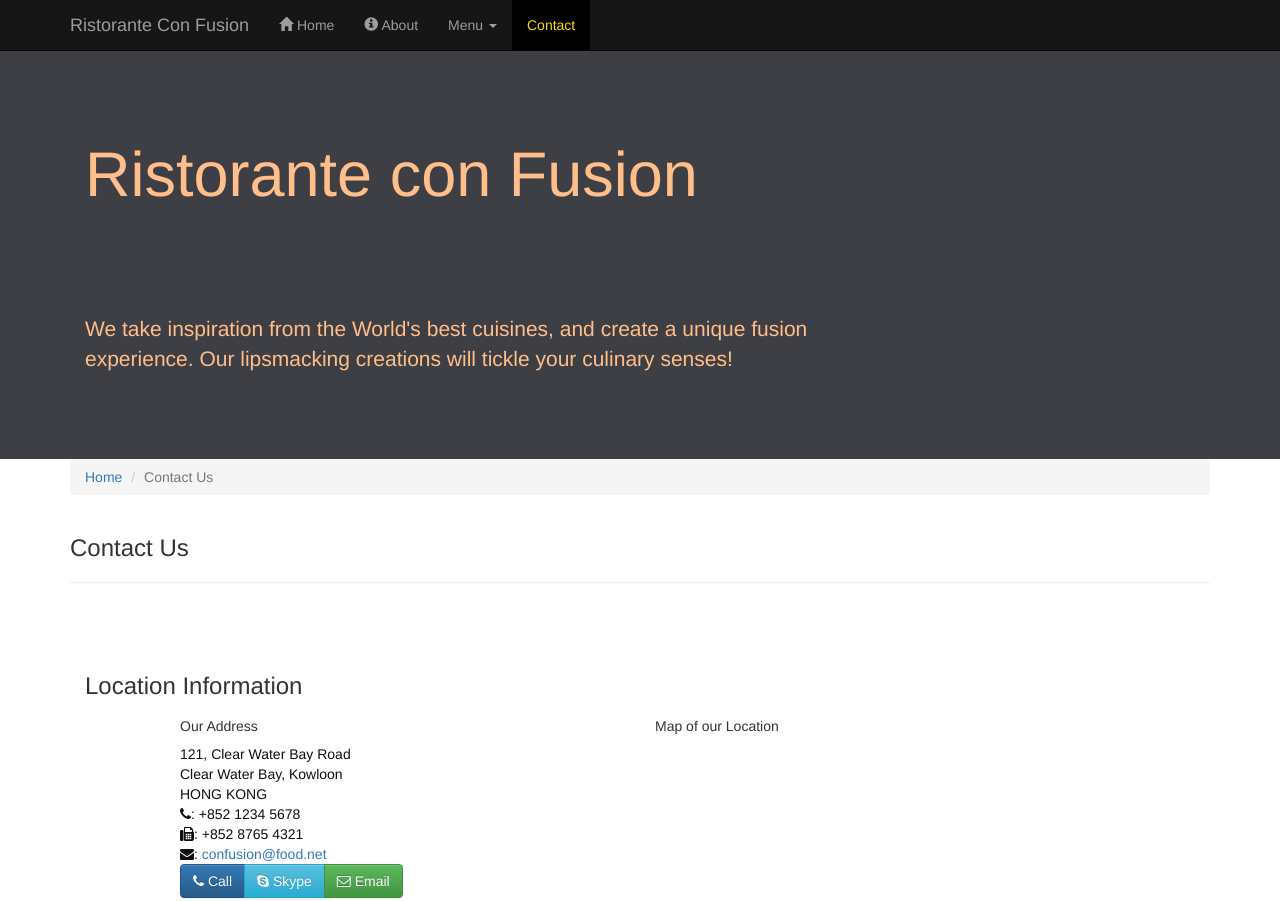
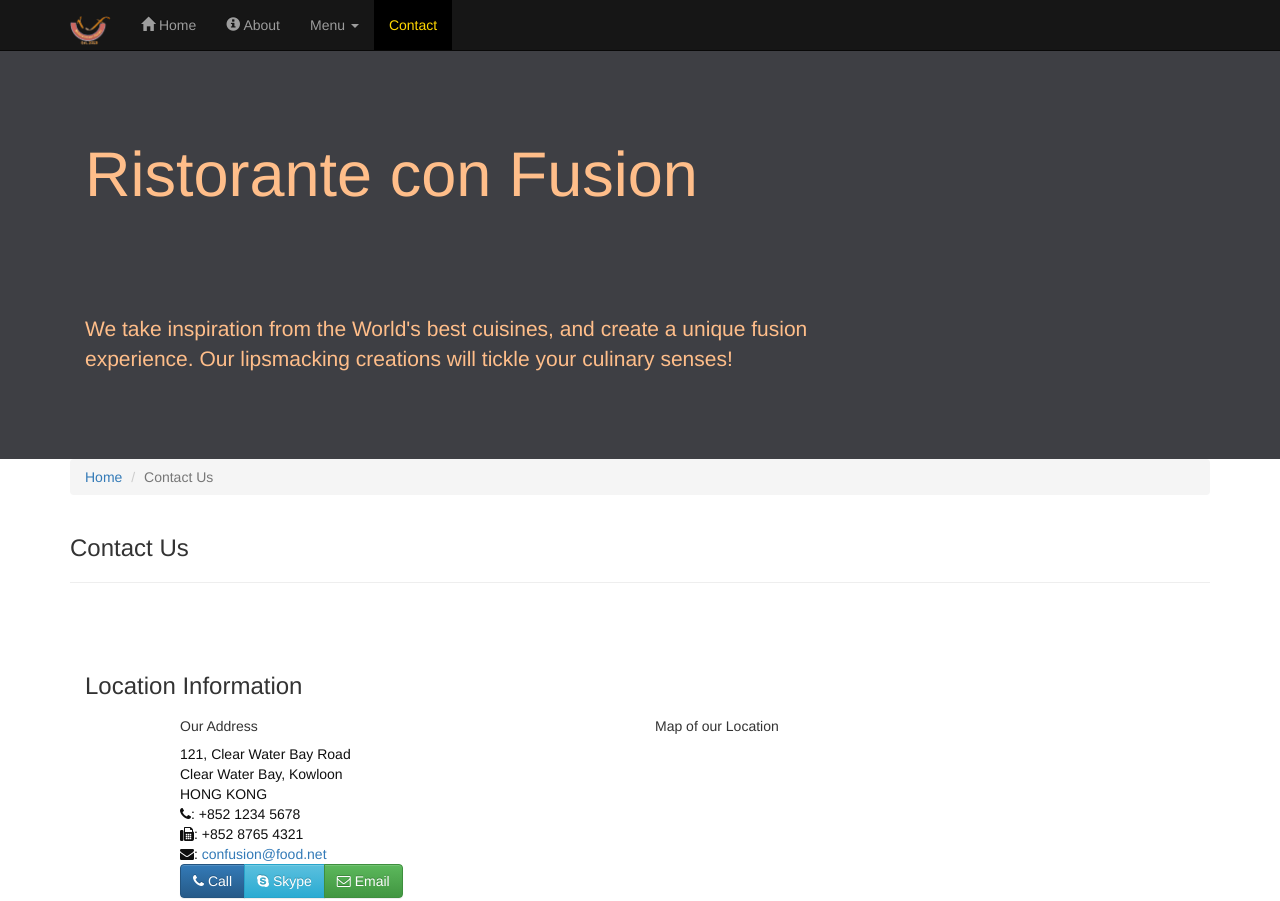
Before and after one commit to MKhayralla/Restaurant-Confusion, a website: page contactus.html in a window 1280 px wide. Shown: the top 901 px of the page. Drawn offline with Linux system fonts and the light colour scheme.

Commit message:
last-version2

```diff
--- a/contactus.html
+++ b/contactus.html
@@ -33,7 +33,7 @@
                     <span class="icon-bar"></span>
                     <span class="icon-bar"></span>
                 </button>
-                <a class="navbar-brand" href="index.html">Ristorante Con Fusion</a>
+                <a class="navbar-brand" href="index.html"><img src="img/logo.png" height=30 width=41></a>
             </div>
             <div id="navbar" class="navbar-collapse collapse">
                 <ul class="nav navbar-nav">
```
